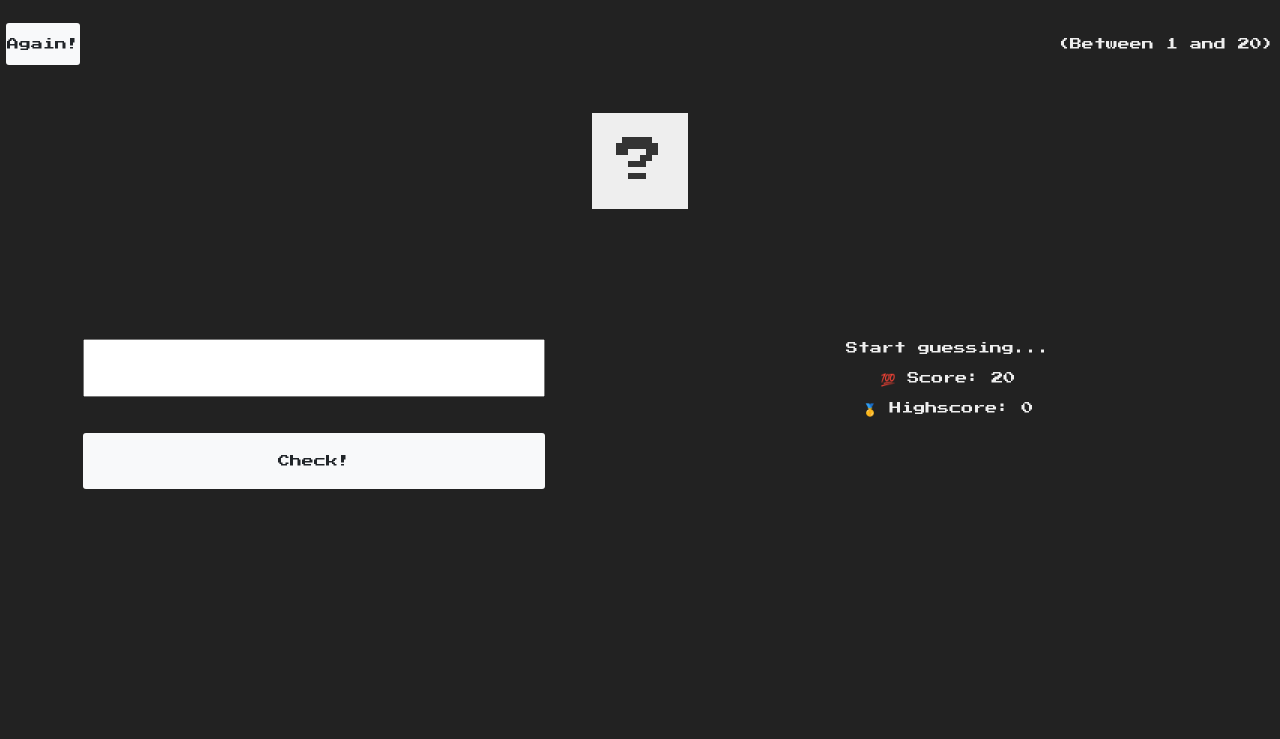
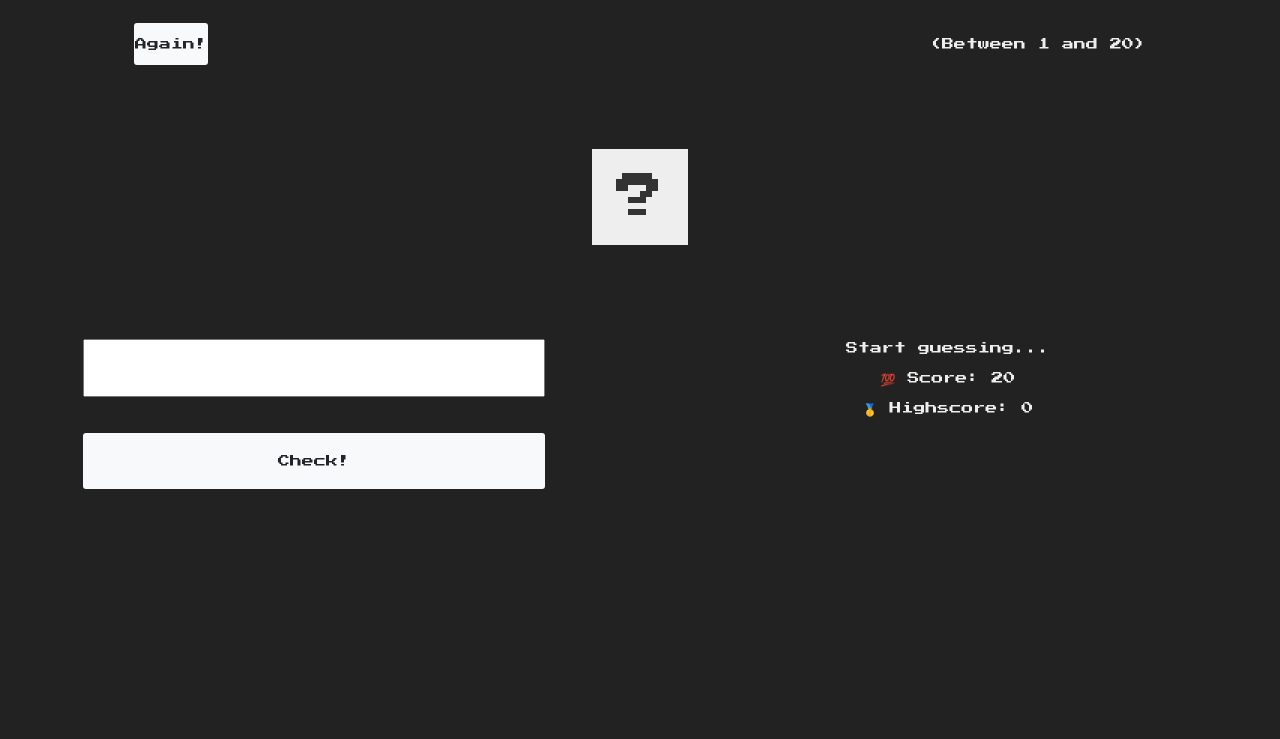
Before and after one commit to rishu9801/numbergame, a plain HTML site: page index.html in a window 1280 px wide. Shown: the part 61-800 px from the top of the page. Drawn offline with nearby package versions, Linux system fonts and the light colour scheme; files that its build step writes are made by us from their sources.

Commit message:
Update style.scss

```diff
--- a/style.scss
+++ b/style.scss
@@ -1,7 +1,11 @@
 .bg {
-  font-family: 'Press Start 2P', cursive;
+  font-family: "Press Start 2P", cursive;
   color: #eee;
   background-color: #222;
+}
+.header div {
+  width: 80%;
+  margin: 3rem auto;
 }
 html {
   font-size: 75%;
```
